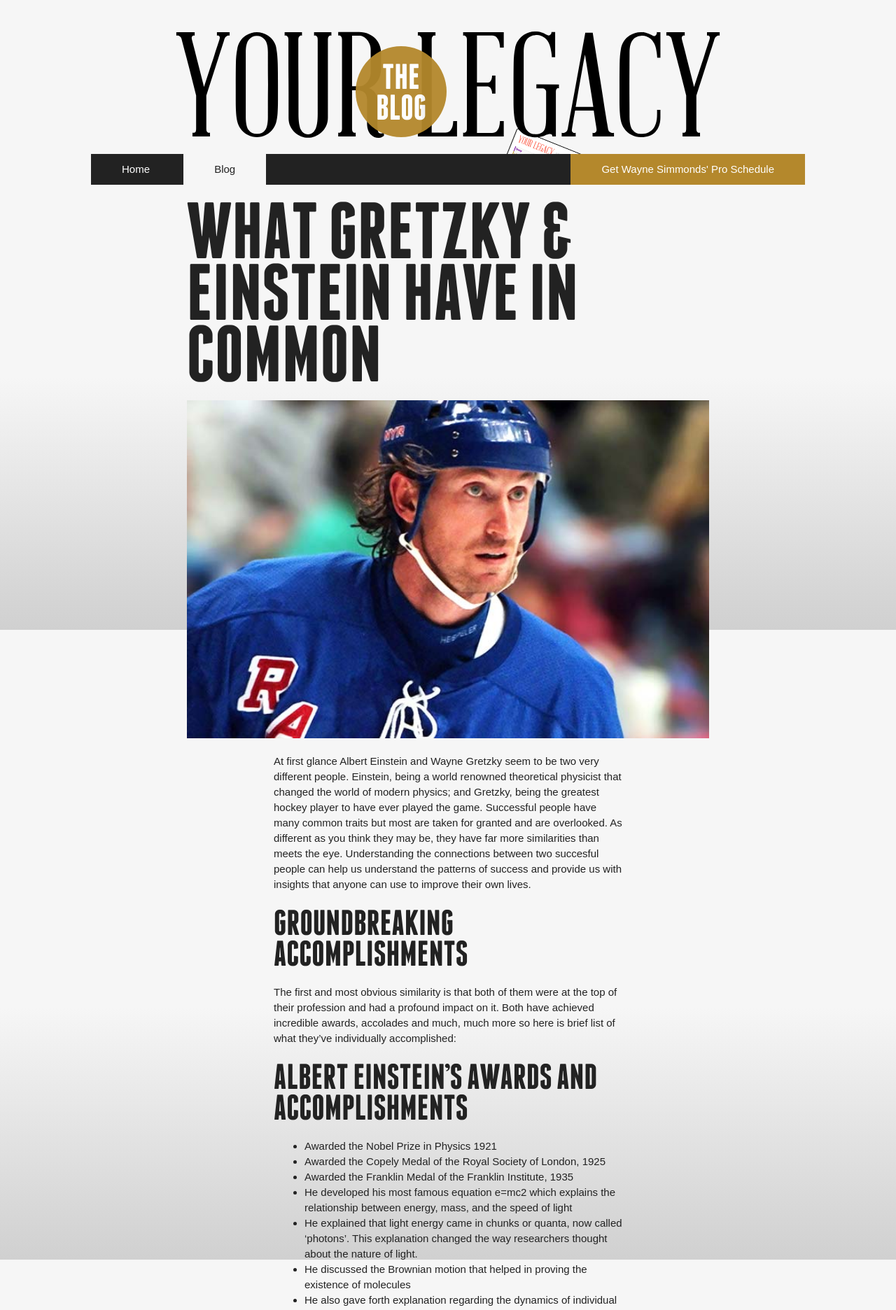
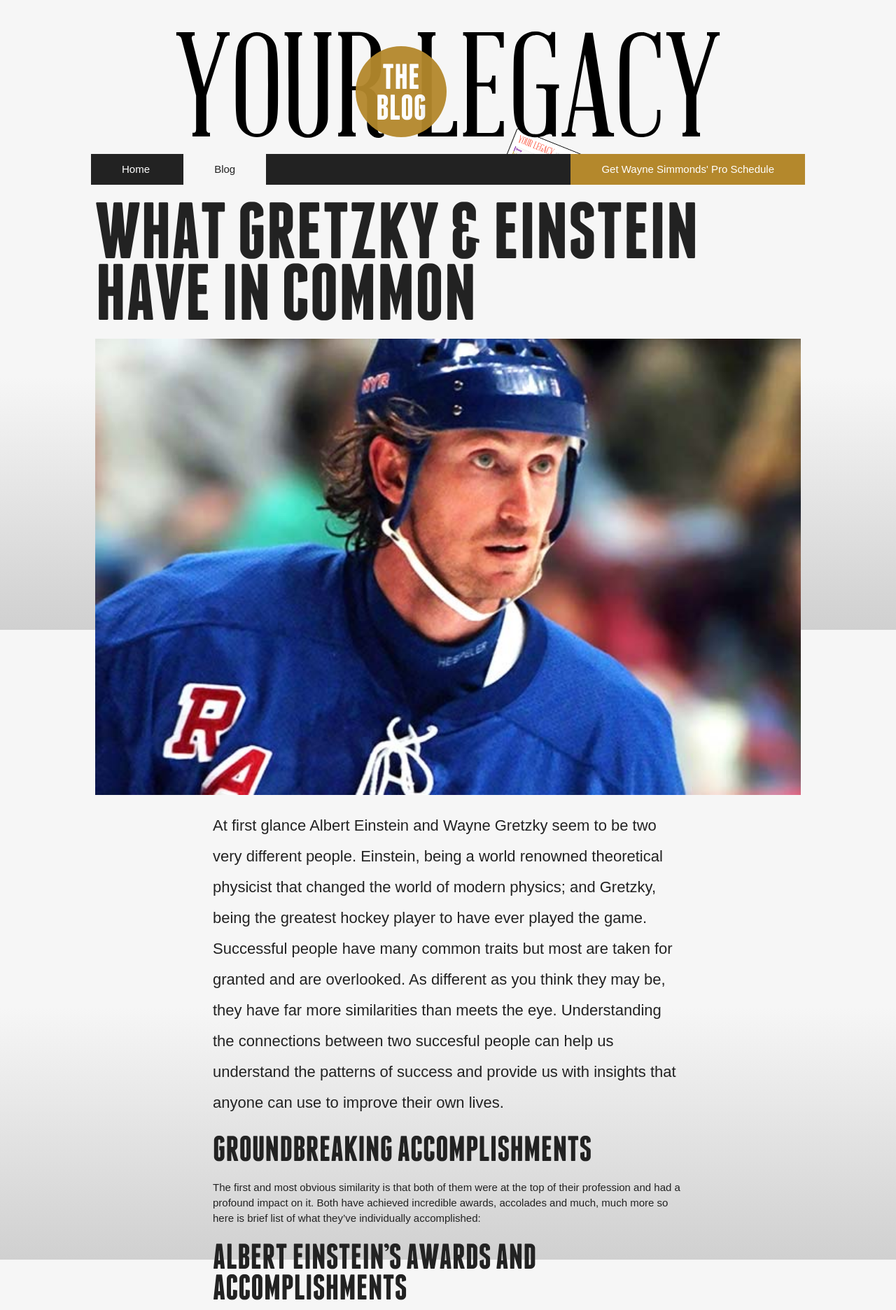
Before and after one commit to yourlegacy/yourlegacy, a Jekyll site: the page built from _posts/2013-11-19-what-wayne-gretzky-and-albert-einstein-have-in-common.md, in a window 1280 px wide. Shown: the top 1872 px of the page at 70% size. Built offline with Jekyll 4.4.1, drawn with Linux system fonts in a browser that asks for light colours; nearby versions of some CDN libraries; comment, search, counter and statistics services are not loaded; some of the changed text lies outside the part shown.

Commit message:
blog tweaks

```diff
--- a/_layouts/blog.html
+++ b/_layouts/blog.html
@@ -5,7 +5,7 @@
 
 <section class="blog-post">
 
-	<div class="text-column span-6">
+	<div class="text-column span-8">
 
 		<h1>{{ page.title }}</h1>
 
--- a/_posts/2013-11-19-what-wayne-gretzky-and-albert-einstein-have-in-common.md
+++ b/_posts/2013-11-19-what-wayne-gretzky-and-albert-einstein-have-in-common.md
@@ -23,7 +23,9 @@ The first and most obvious similarity is that both of them were at the top of th
 - He also gave forth explanation regarding the dynamics of individual moving bodies
 - And last, but not the least, he explained the nature of space and time
 
-<small>![your-legacy-einstein.jpg](/prose_media/your-legacy-einstein.jpg)</small>
+
+![your-legacy-einstein.jpg](/prose_media/your-legacy-einstein.jpg)
+
 
 ## Wayne Gretzky’s Awards and Accomplishments
 
--- a/css/style.css
+++ b/css/style.css
@@ -1250,21 +1250,24 @@ header {
     color: #f94d42; }
 
 .blog-post .text-column {
-  margin-left: 25.58941%; }
-.blog-post h1, .blog-post img {
-  width: 150%;
-  margin-left: -25%; }
-.blog-post img.splash {
-  margin-bottom: 22px; }
-.blog-post small img {
-  width: 100%;
-  margin-left: 0; }
+  margin-left: 17.05961%; }
+.blog-post h1, .blog-post .splash {
+  margin-bottom: 22px;
+  margin-left: -25%;
+  width: 150%; }
+.blog-post p:first-of-type {
+  font-size: 22px;
+  line-height: 44px; }
+.blog-post img {
+  position: relative;
+  display: block;
+  margin: 0 auto; }
 
 .hero-cookie {
+  border-bottom: none;
   background: url(/images/wayne/ws-pdf-teaser3.png) no-repeat 322px 74px;
   -webkit-transition: background-position 0.3s ease;
-  transition: background-position 0.3s ease;
-  border-bottom: none; }
+  transition: background-position 0.3s ease; }
 
 .hero-cookie:hover {
   background-position: 322px  -50px; }
```
Also changed, not shown: other parts of _posts/2013-11-19-what-wayne-gretzky-and-albert-einstein-have-in-common.md (+1 -1 lines), css/sass/_page/_blog.scss (+16 -9 lines).
